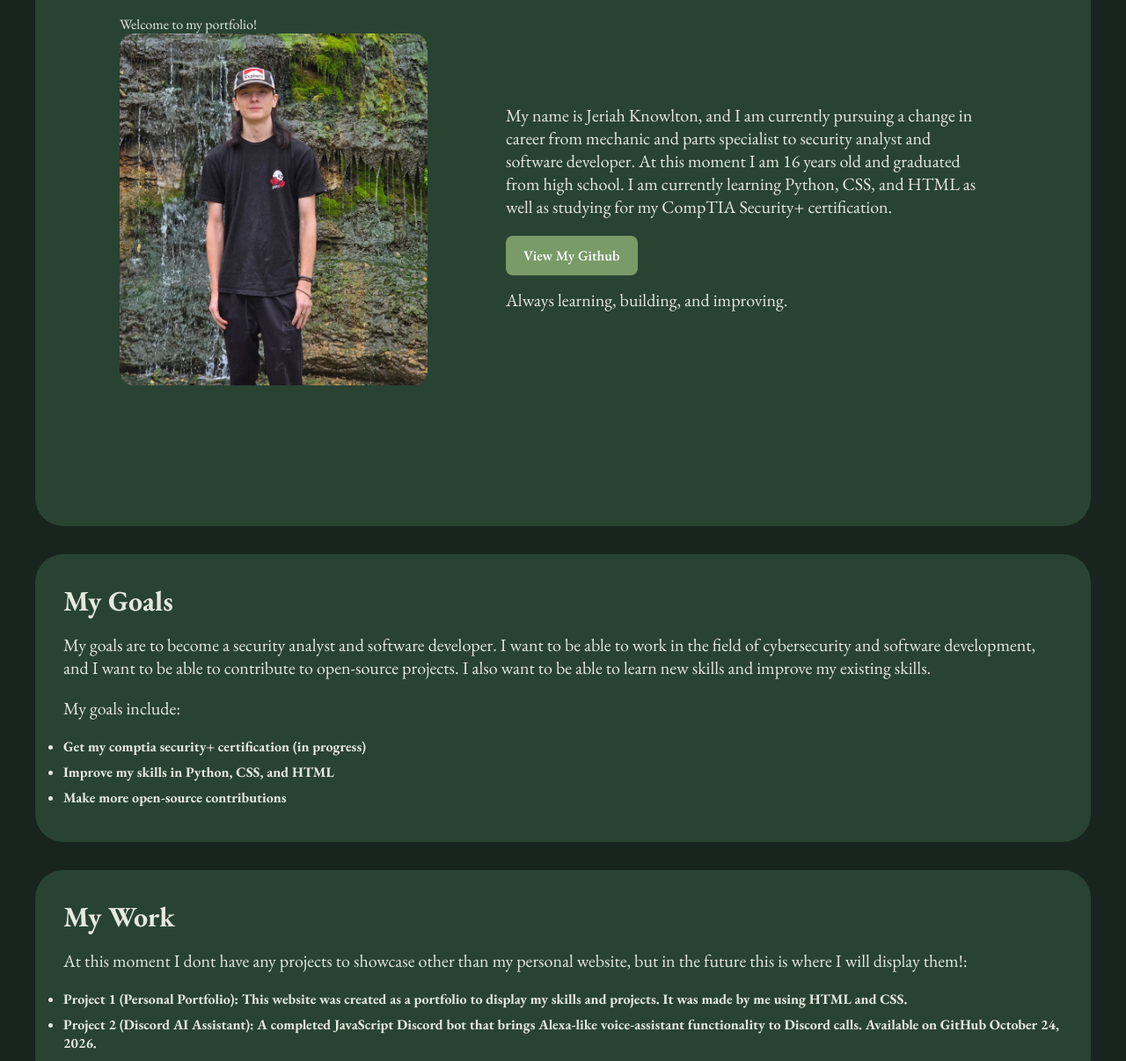
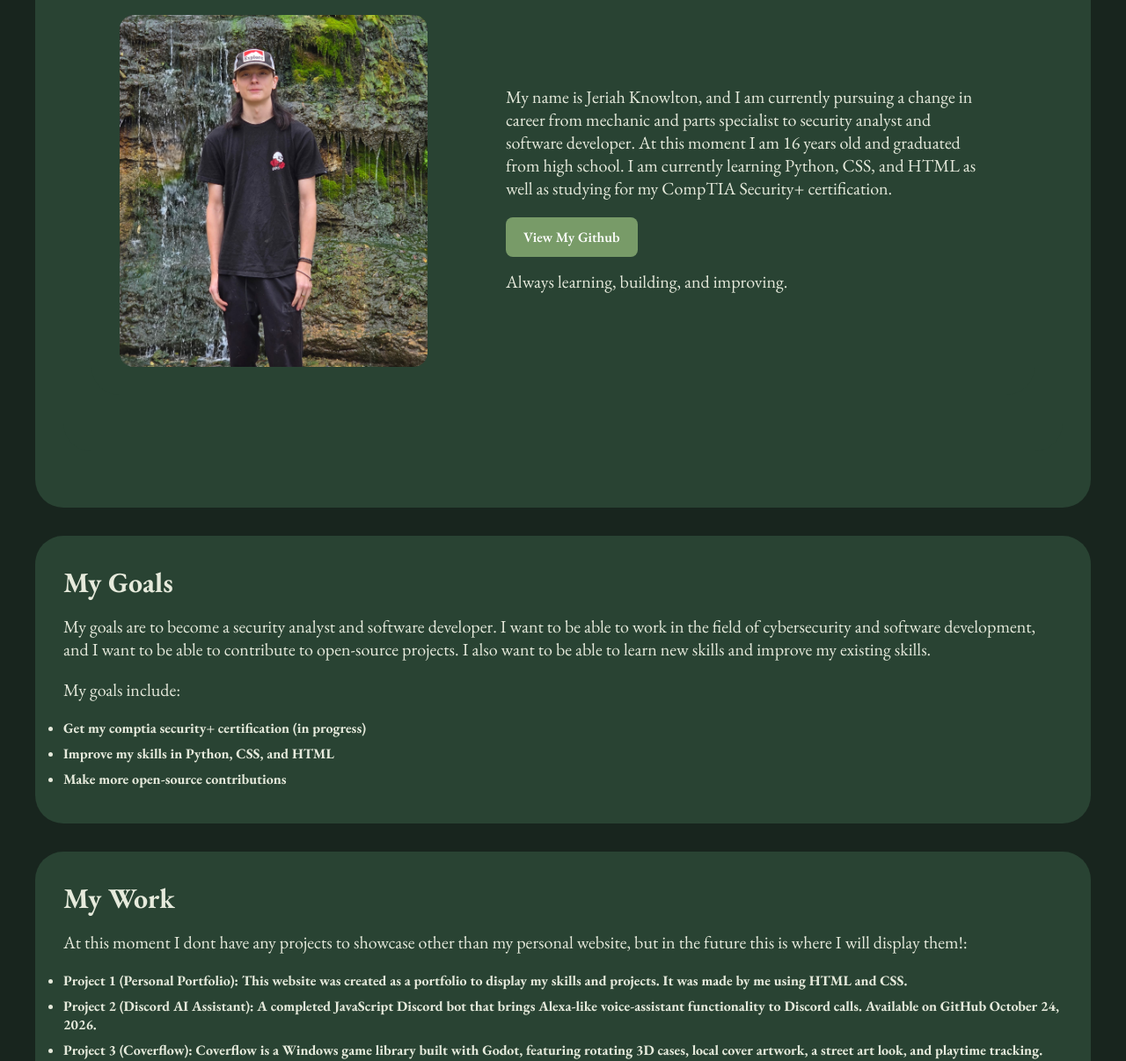
Before and after one commit to slap5/slap5.github.io, a plain HTML site: page index.html in a window 1280 px wide. Shown: the part 380-1586 px from the top of the page at 88% size. Drawn offline with nearby package versions, Linux system fonts and the light colour scheme; a web font is replaced by a local one.

Commit message:
Fix HTML structure and add new project details

```diff
--- a/index.html
+++ b/index.html
@@ -22,7 +22,6 @@
         <section>
         <section id="about-me">
        <h1>About Me</h1>
-       <p>Welcome to my portfolio!</p>
         <div class="flex-container">
             <img height="400px" width="350px" src="dddd551d-5ff9-4b3b-96b8-6d0f2736e9d5.jpg">
             <div class="text-container">
@@ -52,6 +51,7 @@
             <ul>
                 <li>Project 1 (Personal Portfolio): This website was created as a portfolio to display my skills and projects. It was made by me using HTML and CSS.</li>
                 <li>Project 2 (Discord AI Assistant): A completed JavaScript Discord bot that brings Alexa-like voice-assistant functionality to Discord calls. Available on GitHub October 24, 2026.</li>
+                <li>Project 3 (Coverflow): Coverflow is a Windows game library built with Godot, featuring rotating 3D cases, local cover artwork, a street art look, and playtime tracking.</li>
             </ul>
         </div>
     </section>
```
